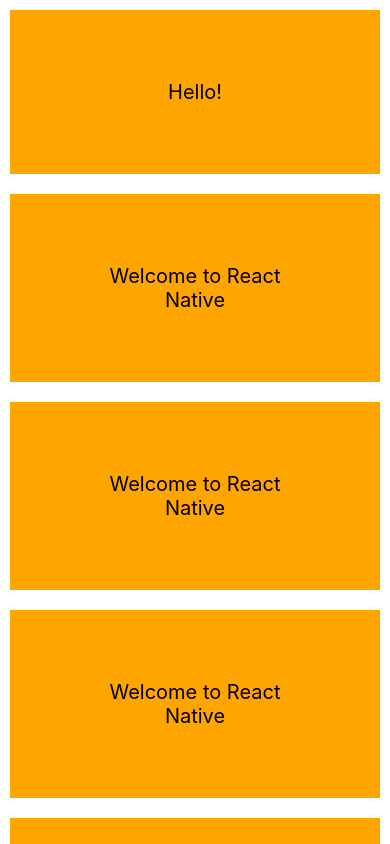
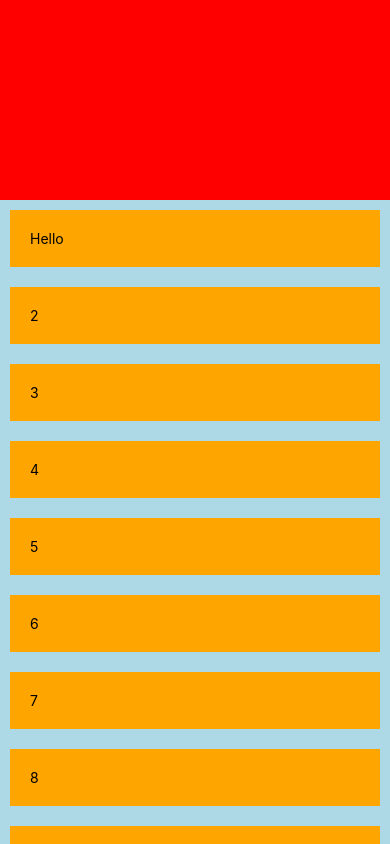
Before and after one commit to ReshmiCode/Detox-Test, a React Native app: screen / in a window 390 px wide. Built offline with nearby package versions, Linux system fonts and the light colour scheme.

Commit message:
use a AnimatedFlatList

```diff
--- a/App.js
+++ b/App.js
@@ -1,40 +1,60 @@
-/**
- * Sample React Native App
- * https://github.com/facebook/react-native
- *
- * @format
- * @flow
- */
+import React from 'react';
+import { View, FlatList, Text, StyleSheet, Animated } from 'react-native';
 
-import React, {Component} from 'react';
-import {Platform, StyleSheet, Text, ScrollView} from 'react-native';
+const data = ['Hello', 2, 3, 4, 5, 6, 7, 8, 9, 10, 11, 12, 13, 14, 15, 19, 20, 21, 22, 23, 24, 25, 26];
 
-const instructions = Platform.select({
-  ios: 'Press Cmd+R to reload,\n' + 'Cmd+D or shake for dev menu',
-  android:
-    'Double tap R on your keyboard to reload,\n' +
-    'Shake or press menu button for dev menu',
-});
+const AnimatedFlatList = Animated.createAnimatedComponent(FlatList);
 
-export default class App extends Component {
-  render() {
-    return (
-      <ScrollView showsVerticalScrollIndicator={false}>
-        <Text style={styles.welcome}>Hello!</Text>
-        <Text style={styles.welcome}>Welcome to React Native</Text>
-        <Text style={styles.welcome}>Welcome to React Native</Text>
-        <Text style={styles.welcome}>Welcome to React Native</Text>
-        <Text style={styles.welcome}>Welcome to React Native</Text>
-        <Text style={styles.welcome}>Welcome to React Native</Text>
-        <Text style={styles.welcome}>Welcome to React Native</Text>
-        <Text style={styles.welcome}>Welcome to React Native</Text>
-        <Text style={styles.welcome}>Welcome to React Native</Text>
-      </ScrollView>
-    );
-  }
+export default class AnimatedHeader extends React.Component {
+	state = {
+		animatedValue: new Animated.Value(0),
+	};
+
+	_renderItem = ({item}) => {
+		return (
+			<View style={styles.welcome}>
+				<Text style={styles}>{item}</Text>
+			</View>
+		)
+	};
+
+	render() {
+		let translateY = this.state.animatedValue.interpolate({
+			inputRange: [0, 180],
+			outputRange: [0, -180],
+			extrapolate: 'clamp',
+		});
+
+		return (
+			<View style={styles.container}>
+				<AnimatedFlatList
+					contentContainerStyle={{marginTop: 200}}
+					scrollEventThrottle={16} // <-- Use 1 here to make sure no events are ever missed
+					onScroll={Animated.event(
+						[{nativeEvent: {contentOffset: {y: this.state.animatedValue}}}],
+						{useNativeDriver: true} // <-- Add this
+					)}
+					data={data}
+					renderItem={this._renderItem}
+					keyExtractor={(item, i) => i}/>
+				<Animated.View style={[styles.headerWrapper, {transform: [{translateY}]}]}/>
+			</View>
+		)
+	}
 }
 
 const styles = StyleSheet.create({
+	container: {
+		flex: 1,
+		backgroundColor: 'lightblue',
+	},
+	headerWrapper: {
+		position: 'absolute',
+		backgroundColor: 'red',
+		height: 200,
+		left: 0,
+		right: 0,
+  },
   welcome: {
     flex: 1,
     margin: 20,
@@ -42,6 +62,6 @@
     margin: 10,
     textAlign: 'center',
     fontSize: 20,
-    padding: 70,
+    padding: 20,
   }
 });
```
